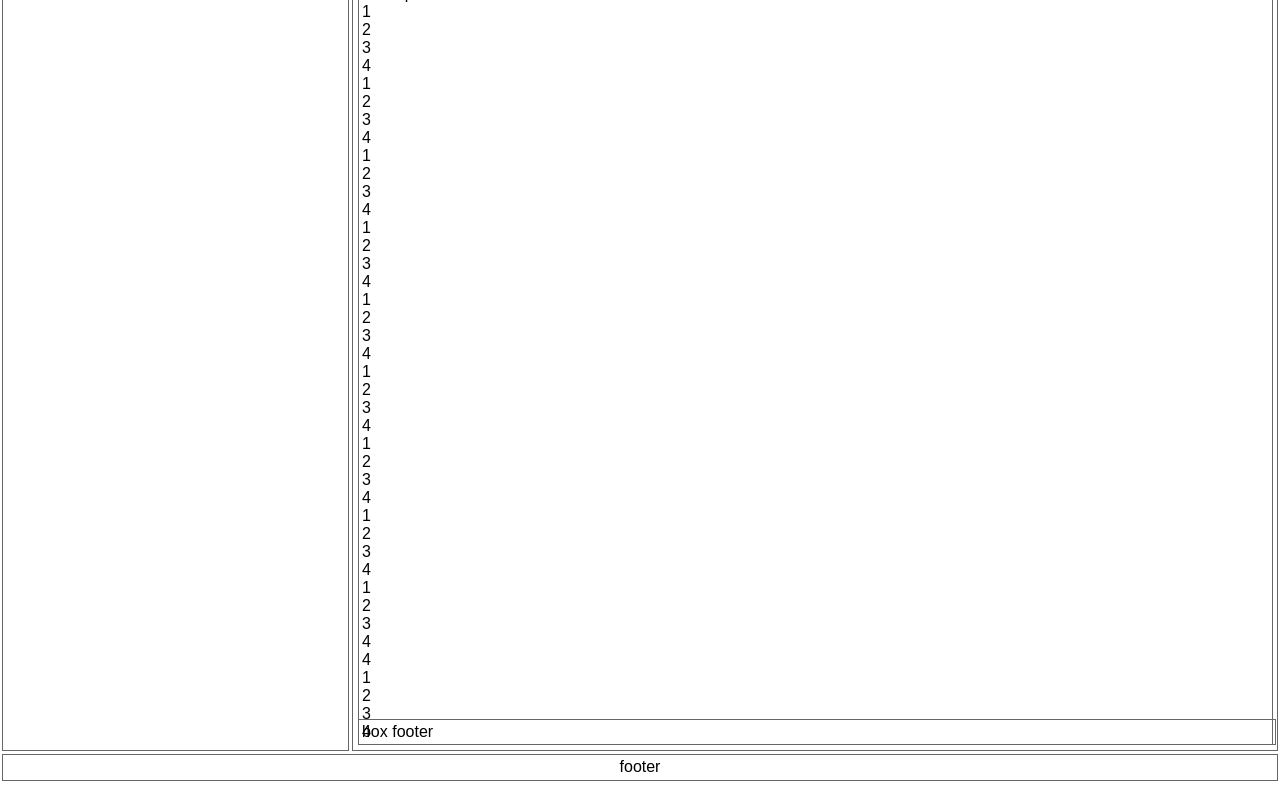
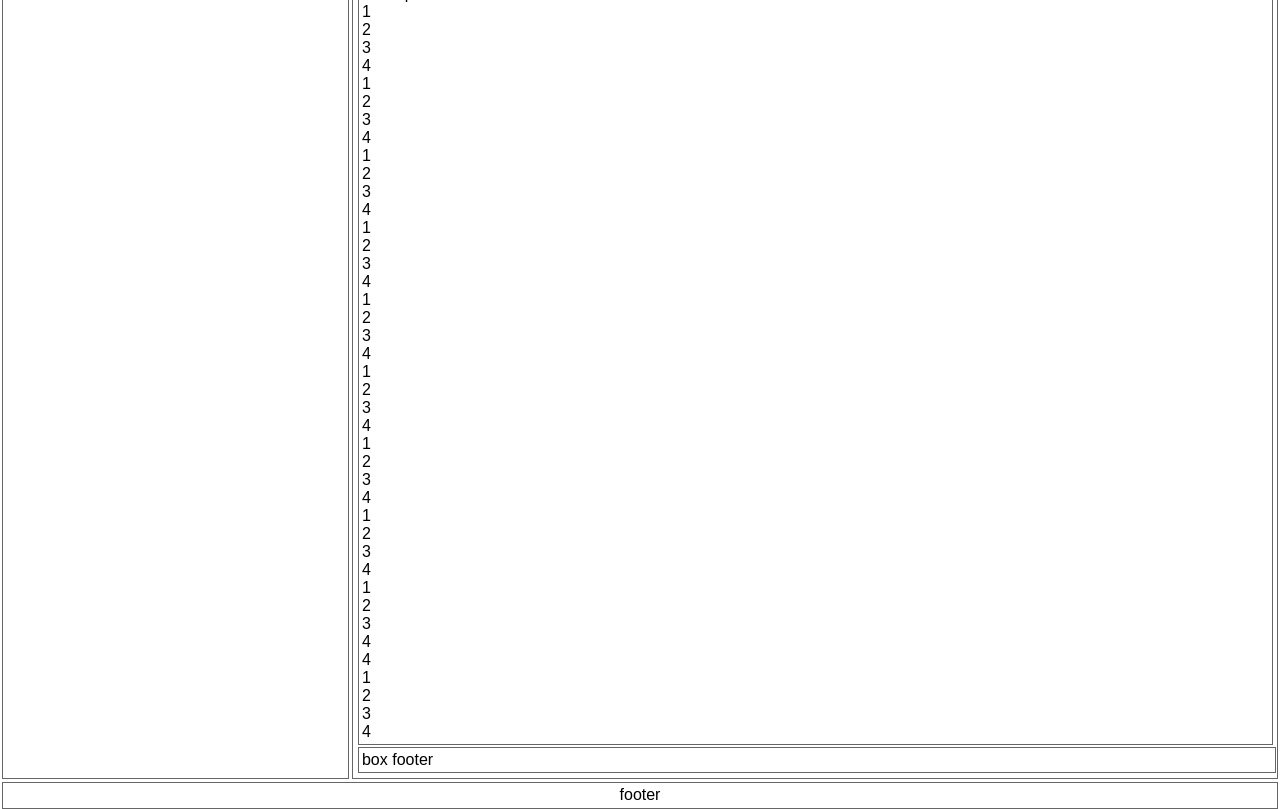
Before and after one commit to maowenxin/tryflexbox, a plain HTML site: page index.html in a window 1280 px wide. Shown: the part 492-1301 px from the top of the page. Before the commit the page ends 1273 px from the top, so only its background shows below. Drawn offline with Linux system fonts and the light colour scheme.

Commit message:
if comment out absolute things are working

```diff
--- a/index.html
+++ b/index.html
@@ -99,9 +99,9 @@
         }
 
         .box_footer {
-            position: absolute;
+            /* position: absolute;
             left: 0px;
-            bottom: 0px;
+            bottom: 0px; */
             width:100%
         }
     </style>
```
